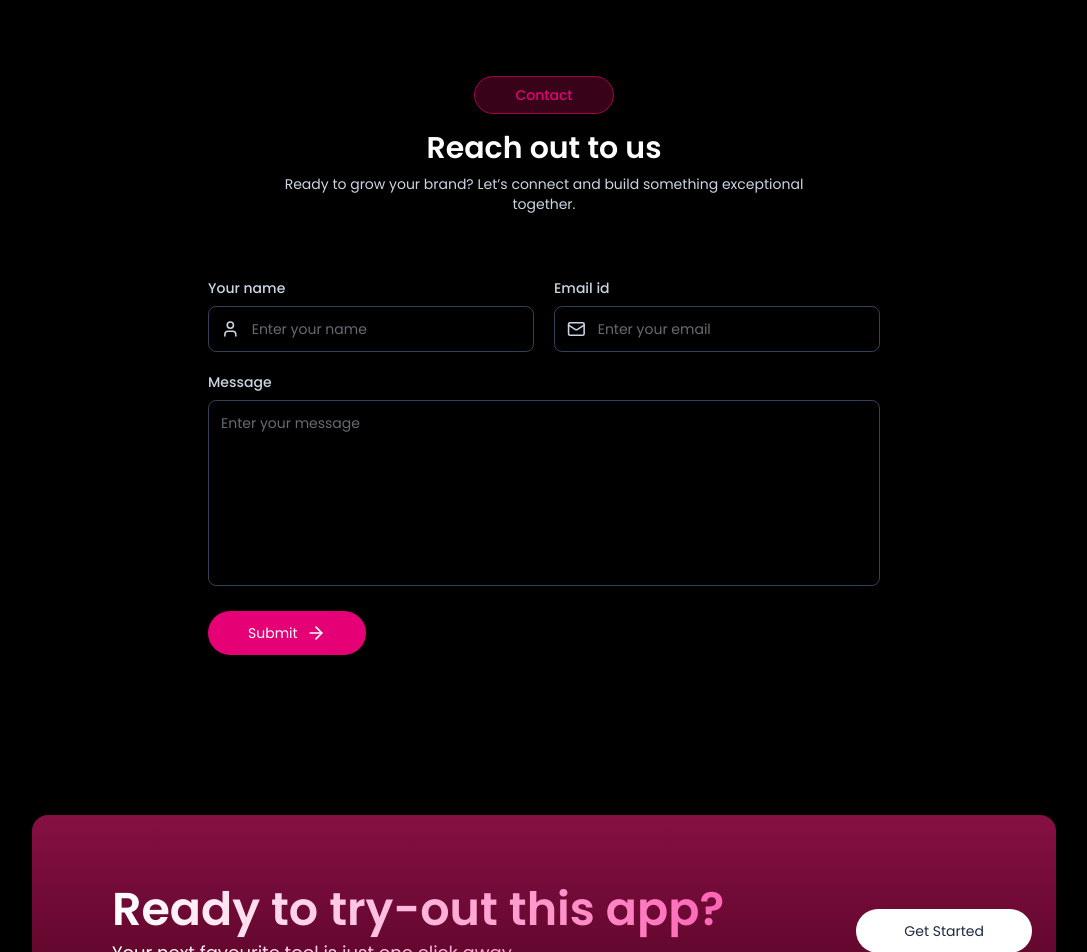
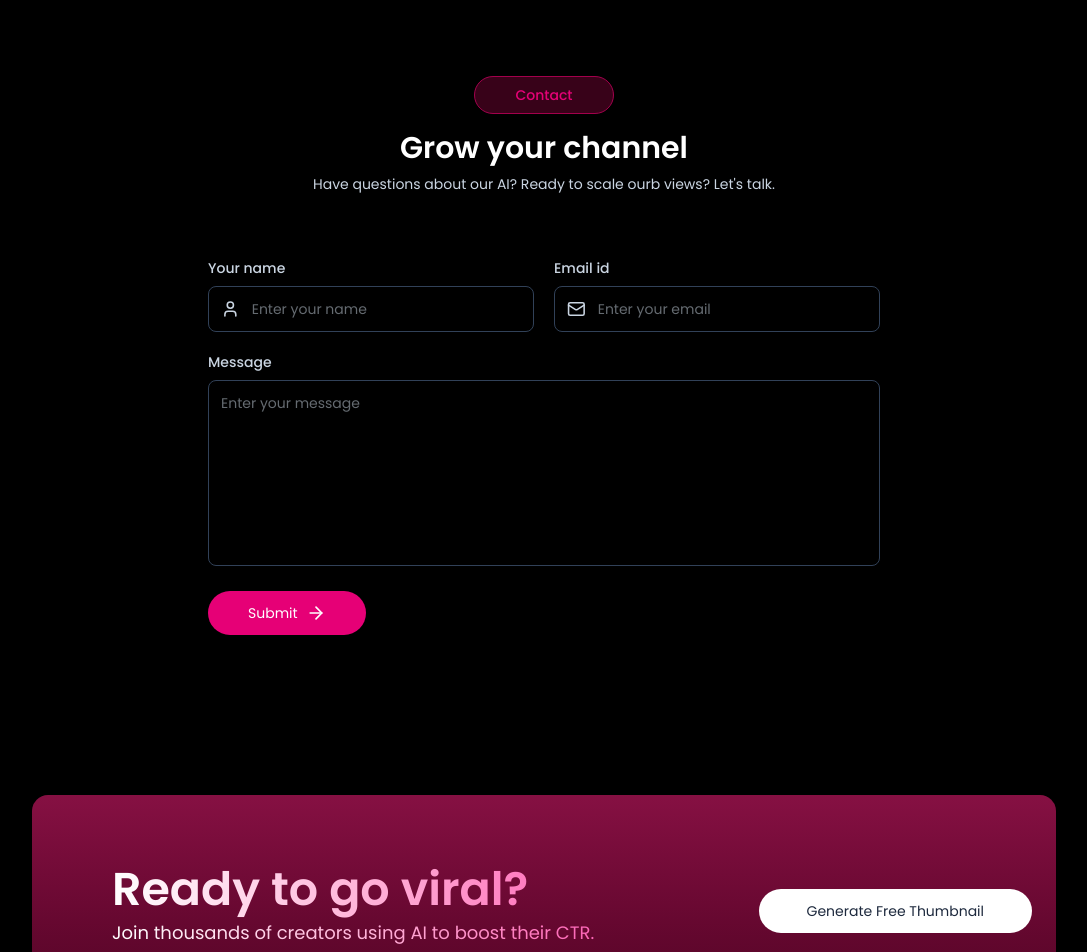
Before and after one commit to Kishan8548/Thumblify, a React (Vite) app: page / in a window 1280 px wide. Shown: the part 4020-4972 px from the top of the page, without its empty margins (96-1183 px from the left). Built offline with nearby package versions, Linux system fonts and the light colour scheme.

Commit message:
update CTA and contact sections

```diff
--- a/src/sections/CTASection.tsx
+++ b/src/sections/CTASection.tsx
@@ -1,7 +1,9 @@
 'use client'
 import { motion } from "motion/react";
+import { useNavigate } from "react-router-dom";
 
 export default function CTASection() {
+    const navigate = useNavigate()
     return (
         <motion.div className="max-w-5xl py-16 mt-40 md:pl-20 md:w-full max-md:mx-4 md:mx-auto flex flex-col md:flex-row max-md:gap-6 items-center justify-between text-left bg-linear-to-b from-pink-900 to-pink-950 rounded-2xl p-6 text-white"
             initial={{ y: 150, opacity: 0 }}
@@ -16,7 +18,7 @@ export default function CTASection() {
                     viewport={{ once: true }}
                     transition={{ type: "spring", stiffness: 280, damping: 70, mass: 1 }}
                 >
-                    Ready to try-out this app?
+                    Ready to go viral?
                 </motion.h1>
                 <motion.p className="bg-linear-to-r from-white to-pink-400 text-transparent bg-clip-text text-lg"
                     initial={{ y: 80, opacity: 0 }}
@@ -24,16 +26,16 @@ export default function CTASection() {
                     viewport={{ once: true }}
                     transition={{ type: "spring", stiffness: 200, damping: 70, mass: 1 }}
                 >
-                    Your next favourite tool is just one click away.
+                    Join thousands of creators using AI to boost their CTR.
                 </motion.p>
             </div>
-            <motion.button className="px-12 py-3 text-slate-800 bg-white hover:bg-slate-200 rounded-full text-sm mt-4"
+            <motion.button onClick={()=>navigate('generate')} className="px-12 py-3 text-slate-800 bg-white hover:bg-slate-200 rounded-full text-sm mt-4"
                 initial={{ y: 80, opacity: 0 }}
                 whileInView={{ y: 0, opacity: 1 }}
                 viewport={{ once: true }}
                 transition={{ type: "spring", stiffness: 280, damping: 70, mass: 1 }}
             >
-                Get Started
+                Generate Free Thumbnail
             </motion.button>
         </motion.div>
     );
--- a/src/sections/ContactSection.tsx
+++ b/src/sections/ContactSection.tsx
@@ -6,7 +6,7 @@ import { motion } from "motion/react";
 export default function ContactSection() {
     return (
         <div className="px-4 md:px-16 lg:px-24 xl:px-32">
-            <SectionTitle text1="Contact" text2="Reach out to us" text3="Ready to grow your brand? Let’s connect and build something exceptional together." />
+            <SectionTitle text1="Contact" text2="Grow your channel" text3="Have questions about our AI? Ready to scale ourb views? Let's talk." />
             <form onSubmit={(e) => e.preventDefault()} className='grid sm:grid-cols-2 gap-3 sm:gap-5 max-w-2xl mx-auto text-slate-300 mt-16 w-full' >
                 <motion.div
                     initial={{ y: 150, opacity: 0 }}
```
